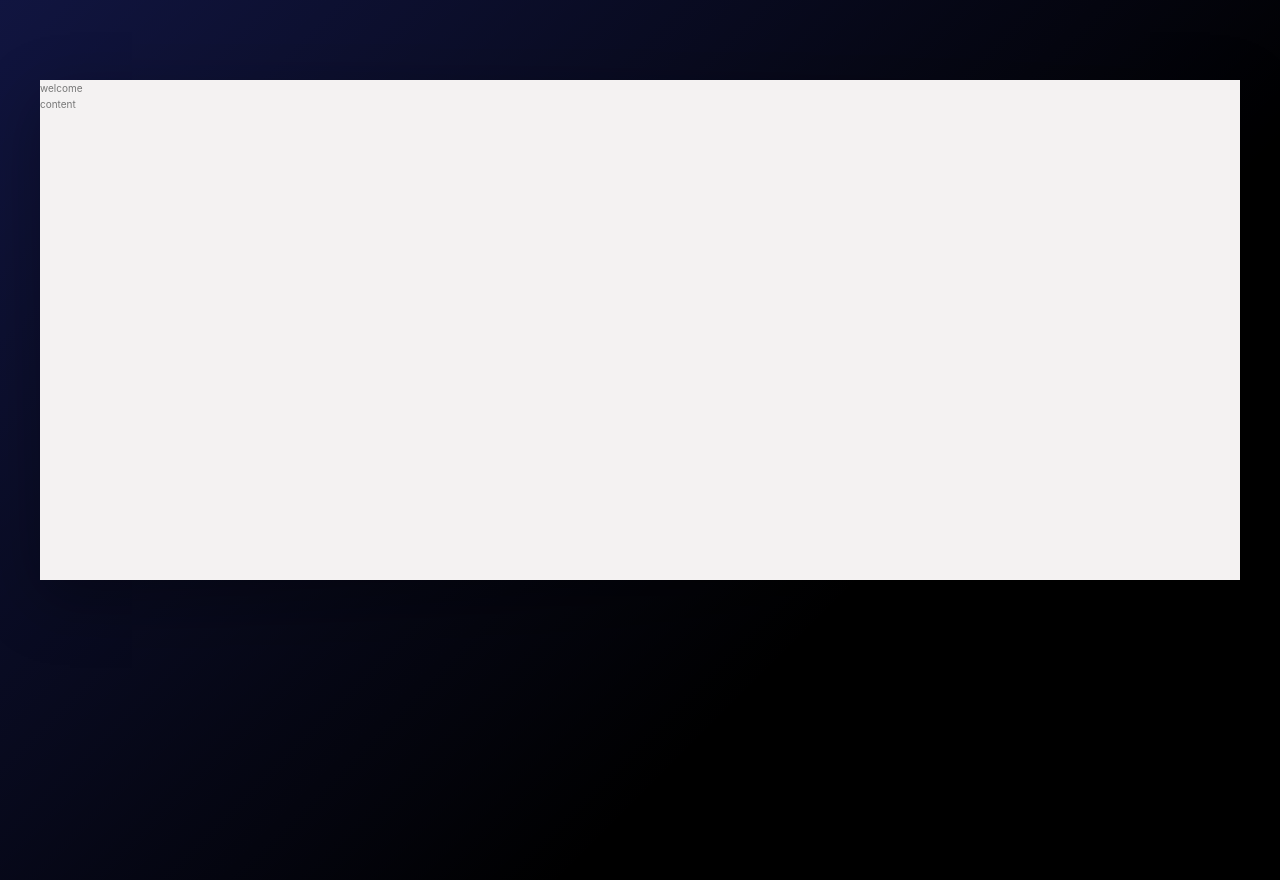
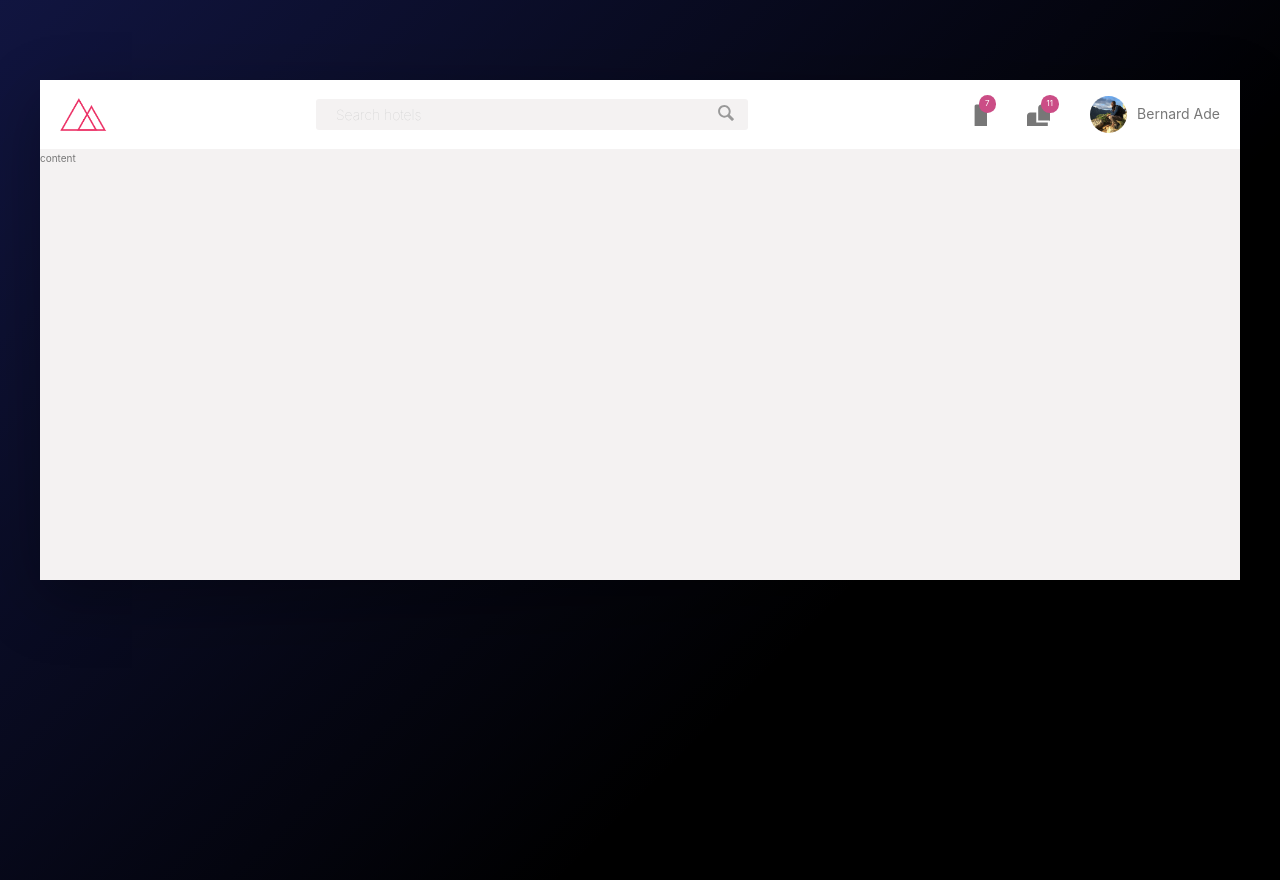
Before and after one commit to b-45/Vue-Sass-Bem, a Vue app: page /#/ in a window 1280 px wide. Built offline with nearby package versions, Linux system fonts and the light colour scheme.

Commit message:
modified header component

```diff
--- a/src/components/TheHeading.vue
+++ b/src/components/TheHeading.vue
@@ -1,5 +1,157 @@
 <template>
-  <div>
-    welcome
-  </div>
+  <header class="header">
+    <img src="../img/logo.png" alt="" class="logo">
+    <form action="#" class="search">
+      <input type="text" class="search__input" placeholder="Search hotels">
+      <button class="search__button">
+        <svg class="search__icon" version="1.1" xmlns="http://www.w3.org/2000/svg" width="24" height="24" viewBox="0 0 20 20">
+          <title>magnifying-glass</title>
+          <path d="M17.545 15.467l-3.779-3.779c0.57-0.935 0.898-2.035 0.898-3.21 0-3.417-2.961-6.377-6.378-6.377s-6.186 2.769-6.186 6.186c0 3.416 2.961 6.377 6.377 6.377 1.137 0 2.2-0.309 3.115-0.844l3.799 3.801c0.372 0.371 0.975 0.371 1.346 0l0.943-0.943c0.371-0.371 0.236-0.84-0.135-1.211zM4.004 8.287c0-2.366 1.917-4.283 4.282-4.283s4.474 2.107 4.474 4.474c0 2.365-1.918 4.283-4.283 4.283s-4.473-2.109-4.473-4.474z"></path>
+        </svg>
+      </button>
+    </form>
+    <nav class="user-nav">
+      <div class="user-nav__icon-box">
+        <svg class="user-nav__icon">
+          <svg version="1.1" xmlns="http://www.w3.org/2000/svg" width="32" height="32" viewBox="0 0 20 20">
+            <title>bookmark</title>
+            <path d="M14 2v17l-4-4-4 4v-17c0-0.553 0.585-1.020 1-1h6c0.689-0.020 1 0.447 1 1z"></path>
+          </svg>
+        </svg>
+        <span class="user-nav__notification">7</span>
+      </div>
+      <div class="user-nav__icon-box">
+        <svg class="user-nav__icon">
+          <svg version="1.1" xmlns="http://www.w3.org/2000/svg" width="32" height="32" viewBox="0 0 20 20">
+            <title>chat</title>
+            <path d="M5.8 12.2v-6.2h-3.8c-1.1 0-2 0.9-2 2v6c0 1.1 0.9 2 2 2h1v3l3-3h5c1.1 0 2-0.9 2-2v-1.82c-0.064 0.014-0.132 0.021-0.2 0.021l-7-0.001zM18 1h-9c-1.1 0-2 0.9-2 2v8h7l3 3v-3h1c1.1 0 2-0.899 2-2v-6c0-1.1-0.9-2-2-2z"></path>
+          </svg>
+        </svg>
+        <span class="user-nav__notification">11</span>
+      </div>
+      <div class="user-nav__user">
+        <img src="../img/user.jpg" alt="User photo" class="user-nav__user-photo">
+        <span class="user-nav__user-name">Bernard Ade</span>
+      </div>
+    </nav>
+  </header>
 </template>
+
+<style lang="scss" scoped>
+  .header {
+    font-size: 1.4rem;
+    height: 7rem;
+    background-color: #fff;
+    border-bottom: 1px solid var(--color-grey-light-2);
+    display: flex;
+    justify-content: space-between;
+    align-items: center;
+
+     @media only screen and (max-width: 31.25em) {
+       flex-wrap: wrap;
+       align-content: space-around;
+       height: 11rem;
+    }
+  }
+
+  .logo {
+    height: 3.25rem;
+    margin-left: 2rem; // margin from the left
+  }
+
+  .search {
+    flex: 0 0 40%;
+    display: flex;
+    align-items: center;
+    justify-content: center;
+
+    @media only screen and (max-width: 31.25em) {
+      order: 1;
+      flex: 0 0 100%;
+      background-color: var(--color-grey-light-2);
+
+    }
+
+    &__input {
+      font-family: inherit;
+      font-size: inherit;
+      background-color: var(--color-grey-light-2);
+      border: none;
+      padding: .7rem 2rem; // padding .7 top/bottom and 2rem left/right
+      border-radius: 3px;
+      width: 90%;
+      transition: all .2s;
+      margin-right: -3.25rem; //move button on top of input
+      &:focus {
+        outline: none;
+        width: 100%;
+        background-color: var(--color-grey-light-3);
+      }
+      &::-webkit-input-placeholder {
+        font-weight: 100;
+        color: var(--color-grey-light-4);
+      }
+    }
+    &__input:focus+&__button {
+      background-color: var(--color-grey-light-3);
+    }
+    &__button {
+      border: none;
+      background-color: var(--color-grey-light-2);
+      &:focus {
+        outline: none;
+      }
+      &:active {
+        transform: translateY(2px);
+      }
+    }
+    &__icon {
+      height: 2rem;
+      width: 2rem;
+      fill: var(--color-grey-dark-3);
+    }
+  }
+
+  .user-nav {
+    display: flex;
+    align-items: center;
+    align-self: stretch; //overides align center in header to stretch so user nav can fill height of parent header
+    &>* {
+      padding: 0 2rem;
+      cursor: pointer;
+      height: 100%;
+      display: flex;
+      align-items: center;
+    }
+    &>*:hover {
+      background-color: var(--color-grey-light-2);
+    }
+    &__icon-box {
+      position: relative;
+    }
+    &__icon {
+      height: 2.25rem;
+      width: 2.25rem;
+      fill: var(--color-grey-dark-2);
+    }
+    &__notification {
+      font-size: .8rem;
+      height: 1.75rem;
+      width: 1.75rem;
+      border-radius: 50%;
+      background-color: var(--color-primary-2);
+      color: #fff;
+      position: absolute;
+      top: 1.5rem;
+      right: 1.1rem;
+      display: flex;
+      justify-content: center;
+      align-items: center;
+    }
+    &__user-photo {
+      height: 3.75rem;
+      border-radius: 50%;
+      margin-right: 1rem;
+    }
+  }
+</style>
```
